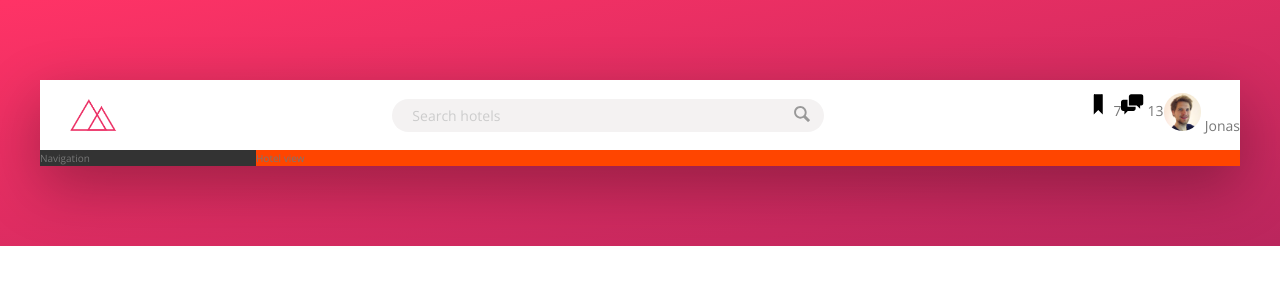
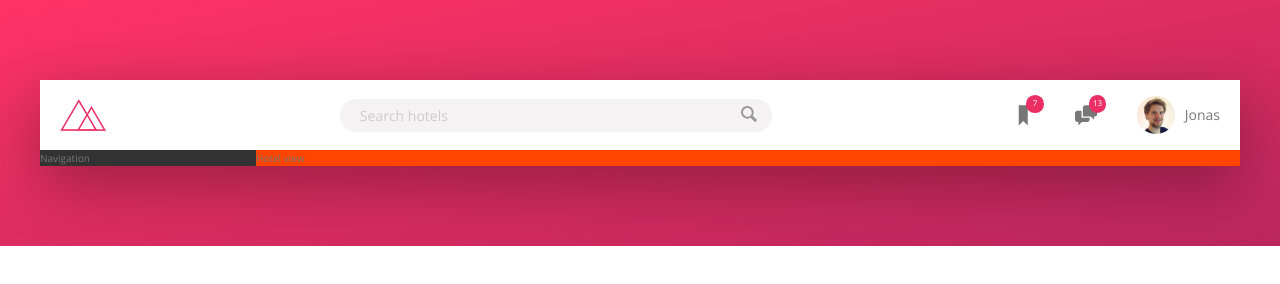
Before and after one commit to bikokwa/trillo, a website: page index.html in a window 1280 px wide. Drawn offline with nearby package versions, Linux system fonts and the light colour scheme.

Commit message:
header part 3

```diff
--- a/sass/_components.scss
+++ b/sass/_components.scss
@@ -2,7 +2,7 @@
 // LOGO
 .logo {
   height: 3.25rem;
-  margin-left: 3rem;
+  margin-left: 2rem;
 }
 
 //////////////////////////////////////////////////////
@@ -67,24 +67,51 @@
 // USER NAVIGATION
 .user-nav {
   display: flex;
+  align-items: center;
+  align-self: stretch;
+
+  & > * {
+    padding: 0 2rem;
+    cursor: pointer;
+    height: 100%;
+    display: flex;
+    align-items: center;
+  }
+
+  & > *:hover {
+    background-color: var(--color-grey-light-2);
+  }
 
   &__icon-box {
+    position: relative;
   }
 
   &__icon {
     height: 2.25rem;
     width: 2.25rem;
+    fill: var(--color-grey-dark-2);
   }
 
   &__notification {
-  }
+    font-size: 0.8rem;
+    height: 1.75rem;
+    width: 1.75rem;
+    border-radius: 50%;
+    background-color: var(--color-primary);
+    color: var(--color-white);
+    position: absolute;
+    top: 1.5rem;
+    right: 1.1rem;
 
-  &__user {
+    display: flex;
+    justify-content: center;
+    align-items: center;
   }
 
   &__user-photo {
     height: 3.75rem;
     border-radius: 50%;
+    margin-right: 1rem;
   }
 
   &__user-name {
```
Also changed, not shown: css/style.css.
